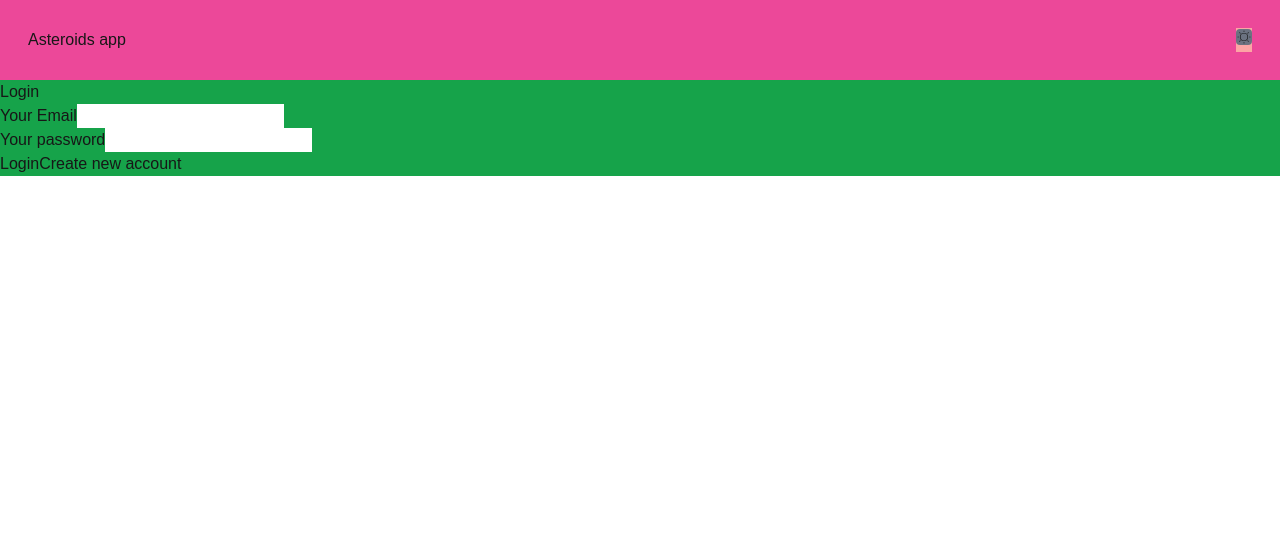
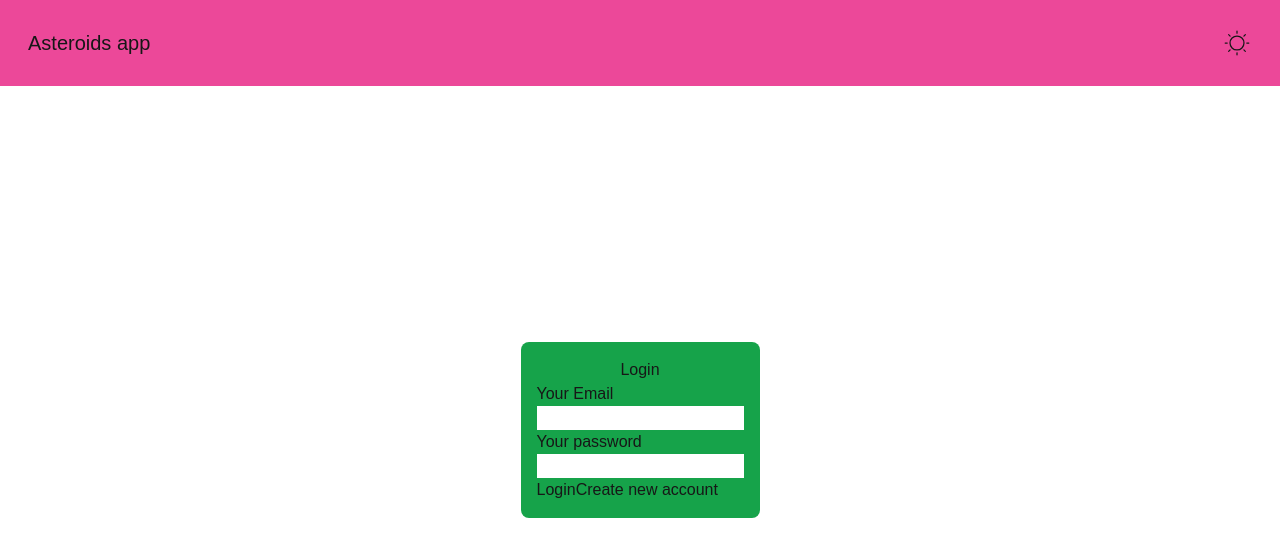
Before and after one commit to micaavigliano/asafe-mavigliano, a Next.js app: page / in a window 1280 px wide. Shown: the top 556 px of the page. Built offline with nearby package versions, Linux system fonts and the light colour scheme; no server answers.

Commit message:
styles and types

```diff
--- a/src/app/components/auth/Form.tsx
+++ b/src/app/components/auth/Form.tsx
@@ -24,7 +24,8 @@ const createUser = async(email: string, password: string) => {
 export function Form() {
   const emailInput = useRef<HTMLInputElement>(null);
   const passwordInput = useRef<HTMLInputElement>(null);
-  const [isLogin, setIsLogin] = useState(true);
+  const [isLogin, setIsLogin] = useState<boolean>(true);
+  const [userCreated, setUserCreated] = useState<boolean>(false)
   const router = useRouter();
 
   const switchAuth = () => {
@@ -50,6 +51,9 @@ export function Form() {
     } else {
       try {
         const result = createUser(emailInput.current?.value!, passwordInput.current?.value!);
+        if (!result) {
+          router.push('/dashboard');
+        }
 
       } catch (error) {
         console.error(error)
@@ -58,14 +62,15 @@ export function Form() {
   }
 
   return (
-    <section className="bg-green-600">
+    <div className="flex justify-center items-center mt-[20%]">
+      <section className="bg-green-600 flex flex-col justify-center items-center w-auto p-4 rounded-lg">
         <h1>{isLogin ? 'Login' : 'Sign up'}</h1>
-      <form onSubmit={submitHandler}>
-        <div>
+        <form onSubmit={submitHandler} className="flex flex-col">
+          <div className="flex flex-col">
             <label>Your Email</label>
             <input type="email" required ref={emailInput} />
           </div>
-        <div>
+          <div className="flex flex-col">
             <label>Your password</label>
             <input type="password" required ref={passwordInput} />
           </div>
@@ -77,5 +82,6 @@ export function Form() {
           </div>
         </form>
       </section>
+    </div>
   )
 }
--- a/src/app/components/dashboard/Dashboard.tsx
+++ b/src/app/components/dashboard/Dashboard.tsx
@@ -12,6 +12,7 @@ export default function Dashboard() {
   const [loadedSession, setLoadedSession] = useState<Session | null>(null);
   const router = useRouter();
   const { data } = useFetch(`https://api.nasa.gov/neo/rest/v1/neo/browse?&api_key=${process.env.NEXT_PUBLIC_API_KEY_NASA}`)
+  console.log(data)
 
   useEffect(() => {
     getSession().then(session => {
--- a/src/app/components/dashboard/Item.tsx
+++ b/src/app/components/dashboard/Item.tsx
@@ -1,5 +1,3 @@
-import Image from "next/image";
-
 interface ItemsProps {
   name: string;
   limited_name: string;
--- a/src/app/components/dashboard/ItemsContainer.tsx
+++ b/src/app/components/dashboard/ItemsContainer.tsx
@@ -1,10 +1,19 @@
 import Item from "./Item"
 
 interface Container {
-  items: any
+  items: {
+    id: string;
+    name: string;
+    name_limited: string;
+  }[] | undefined;
 }
 
 export default function ItemsContainer({ items }: Container) {
+
+  if (!items || items.length === 0) {
+    return <p>No data available</p>;
+  }
+
   return (
     <section className="grid grid-cols-2 gap-7">
       {items?.map((asteroid: any) => (
--- a/src/app/components/header/Header.tsx
+++ b/src/app/components/header/Header.tsx
@@ -2,7 +2,6 @@
 
 import { useSession, signOut } from "next-auth/react"
 import { useTheme } from "next-themes";
-import { redirect } from "next/navigation";
 import { CiLight, CiDark } from "react-icons/ci";
 import { useRouter } from "next/navigation";
 
@@ -17,18 +16,18 @@ export function Header() {
   }
 
   return (
-    <header className="bg-pink-500 p-7 flex flex-row justify-between">
-      <h1>Asteroids app</h1>
-      <ul className="flex flex-row bg-red-300 gap-3">
+    <header className="bg-pink-500 p-7 flex flex-row justify-between items-center">
+      <h1 className="text-xl">Asteroids app</h1>
+      <ul className="flex flex-row gap-3 items-center">
         {session && (<li>
           <button onClick={logOutHandler}>Log out</button>
         </li>)}
-        <li>
+        <li className="flex items-center">
           <button
             onClick={() => (theme == "dark" ? setTheme("light") : setTheme("dark"))}
-            className="bg-gray-500 dark:bg-gray-800 rounded"
+            aria-label={theme === 'light' ? 'Change to dark theme' : 'Change to light theme'}
           >
-            {theme === 'light' ? <CiDark /> : <CiLight />}
+            {theme === 'light' ? <CiDark size={30} /> : <CiLight size={30} />}
           </button>
         </li>
       </ul>
--- a/src/app/dashboard/page.tsx
+++ b/src/app/dashboard/page.tsx
@@ -1,4 +1,3 @@
-import { getSession } from "next-auth/react";
 import Dashboard from "../components/dashboard/Dashboard";
 
 export default function Page() {
```
Also changed, not shown: src/hook/useFetch.tsx (+8 -6 lines). Lines whose indentation alone changed are shown as unchanged.
